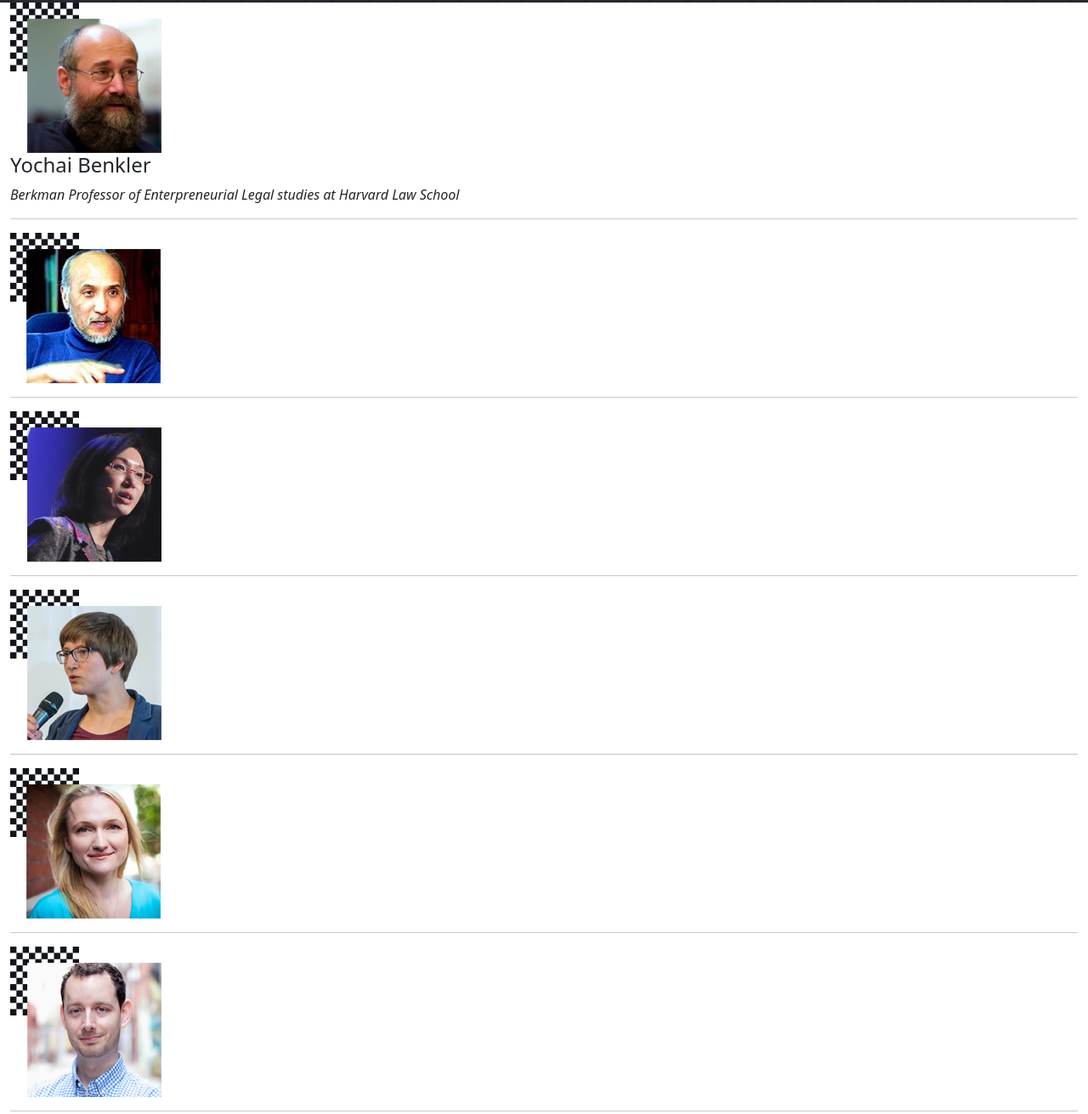
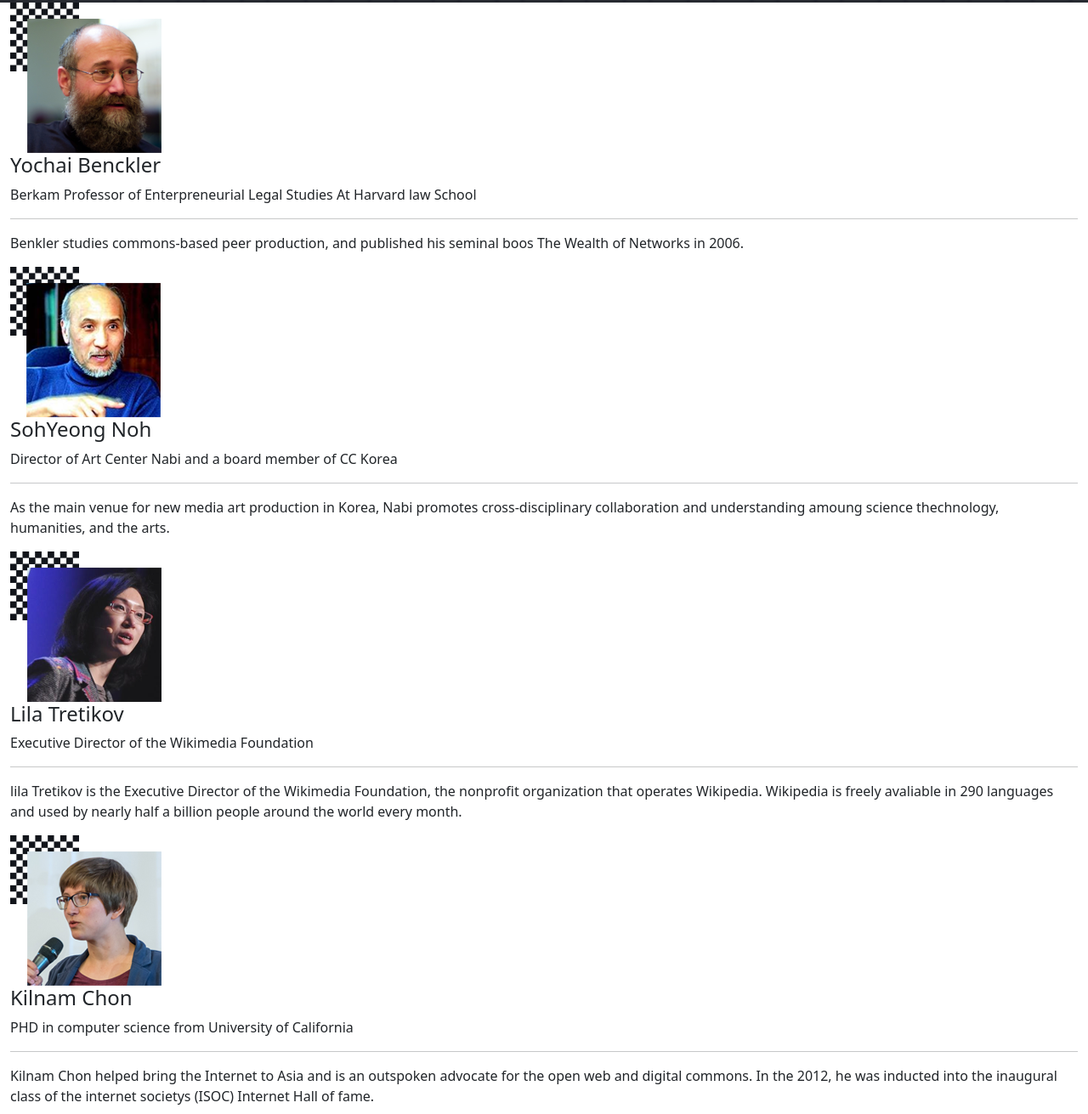
Before and after one commit to Artbsc1992/conference-webpage, a website: page index.html in a window 1280 px wide. Shown: the part 1597-2908 px from the top of the page at 85% size. Drawn offline with nearby package versions, Linux system fonts and the light colour scheme.

Commit message:
Add speakers card dynamicaly

```diff
--- a/index.html
+++ b/index.html
@@ -92,49 +92,12 @@
       </div>
     </div>
     <div class="container-fluid speakers">
-      <div class="grid1">
-        <img src="img/speaker_01.png" alt="" id="speaker">
-        <h4 id="name">Yochai Benkler</h4>
-        <p id="studies"><em>Berkman Professor of Enterpreneurial Legal studies
-          at Harvard Law School
-        </em></p>
-        <hr id="speaker-line">
-        <small id="achiev"></small>
-      </div>
-      <div class="grid1">
-        <img src="img/speaker_02.png" alt="" id="speaker">
-        <h4 id="name"></h4>
-        <p id="studies"></p>
-        <hr id="speaker-line">
-        <small id="achiev"></small>
-      </div>
-      <div class="grid1">
-        <img src="img/speaker_03.png" alt="" id="speaker">
-        <h4 id="name"></h4>
-        <p id="studies"></p>
-        <hr id="speaker-line">
-        <small id="achiev"></small>
-      </div>
-      <div class="grid1">
-        <img src="img/speaker_04.png" alt="" id="speaker">
-        <h4 id="name"></h4>
-        <p id="studies"></p>
-        <hr id="speaker-line">
-        <small id="achiev"></small>
-      </div>
-      <div class="grid1">
-        <img src="img/speaker_05.png" alt="" id="speaker">
-        <h4 id="name"></h4>
-        <p id="studies"></p>
-        <hr id="speaker-line">
-        <small id="achiev"></small>
-      </div>
-      <div class="grid1">
-        <img src="img/speaker_06.png" alt="" id="speaker">
-        <h4 id="name"></h4>
-        <p id="studies"></p>
-        <hr id="speaker-line">
-        <small id="achiev"></small>
+      <div class="grid1" id="grid1">
+       <!--- <img alt="" clas="speaker">
+        <h4 class="name"></h4>
+        <p class="studies"></p>
+        <hr class="speaker-line">
+        <small class="achiev"></small> --->
       </div>
     </div>
     </div>
@@ -143,5 +106,6 @@
 
     <!-- Option 1: Bootstrap Bundle with Popper -->
     <script src="https://cdn.jsdelivr.net/npm/bootstrap@5.0.2/dist/js/bootstrap.bundle.min.js" integrity="sha384-MrcW6ZMFYlzcLA8Nl+NtUVF0sA7MsXsP1UyJoMp4YLEuNSfAP+JcXn/tWtIaxVXM" crossorigin="anonymous"></script>
+    <script src="./index.js"></script>
   </body>
 </html>
--- /dev/null
+++ b/index.js
@@ -0,0 +1,72 @@
+const speakerCard = document.querySelector('.grid1');
+
+
+
+const speakers = [
+    {
+        Photo: './img/speaker_01.png',
+        name: 'Yochai Benckler',
+        studies: 'Berkam Professor of Enterpreneurial Legal Studies At Harvard law School',
+        achievements: 'Benkler studies commons-based peer production, and published his seminal boos The Wealth of Networks in 2006.',
+    },
+    {
+        Photo: './img/speaker_02.png',
+        name: 'SohYeong Noh',
+        studies: 'Director of Art Center Nabi and a board member of CC Korea',
+        achievements: 'As the main venue for new media art production in Korea, Nabi promotes cross-disciplinary collaboration and understanding amoung science thechnology, humanities, and the arts.',
+    },
+    {
+        Photo: './img/speaker_03.png',
+        name: 'Lila Tretikov',
+        studies: 'Executive Director of the Wikimedia Foundation',
+        achievements: 'lila Tretikov is the Executive Director of the Wikimedia Foundation, the nonprofit organization that operates Wikipedia. Wikipedia is freely avaliable in 290 languages and used by nearly half a billion people around the world every month.',
+    },
+    {
+        Photo: './img/speaker_04.png',
+        name: 'Kilnam Chon',
+        studies: 'PHD in computer science from University of California',
+        achievements: 'Kilnam Chon helped bring the Internet to Asia and is an outspoken advocate for the open web and digital commons. In the 2012, he was inducted into the inaugural class of the internet societys (ISOC) Internet Hall of fame.',
+    },
+    {
+        Photo: './img/speaker_05.png',
+        name: 'Julia Leda',
+        studies: 'President of young Pirates of Europe',
+        achievements: 'European ingetration, political democracy and participation of youth through online as her major condem, Redaś report outlining potential changes to EU copyright law was approved by the Parliament in July.',
+    },
+    {
+        Photo: './img/speaker_06.png',
+        name: 'Ryan Merkley',
+        studies: 'CEO of Creative Commons, ex COO of the Mozilla Foundation',
+        achievements: 'Ryan had been leading open-source projects at the Mozilla Foundation such as the open source movement.',
+    },
+];
+
+
+for(let i in speakers) {
+    const img = document.createElement('img');
+    img.src = speakers[i].Photo;
+    img.alt = 'Speaker photo';
+    img.classList.add('speaker');
+    speakerCard.appendChild(img);
+
+    const name = document.createElement('h4');
+    name.innerHTML = speakers[i].name;
+    name.classList.add('name');
+    speakerCard.appendChild(name);
+
+    const studies = document.createElement('p');
+    studies.classList.add('studies');
+    studies.innerHTML = speakers[i].studies;
+    speakerCard.appendChild(studies);
+
+    const line = document.createElement('hr');
+    line.classList.add('speaker-line');
+    speakerCard.appendChild(line);
+
+    const rewards = document.createElement('p');
+    rewards.classList.add('achiev');
+    rewards.innerHTML = speakers[i].achievements;
+    speakerCard.appendChild(rewards);
+
+
+}
```
